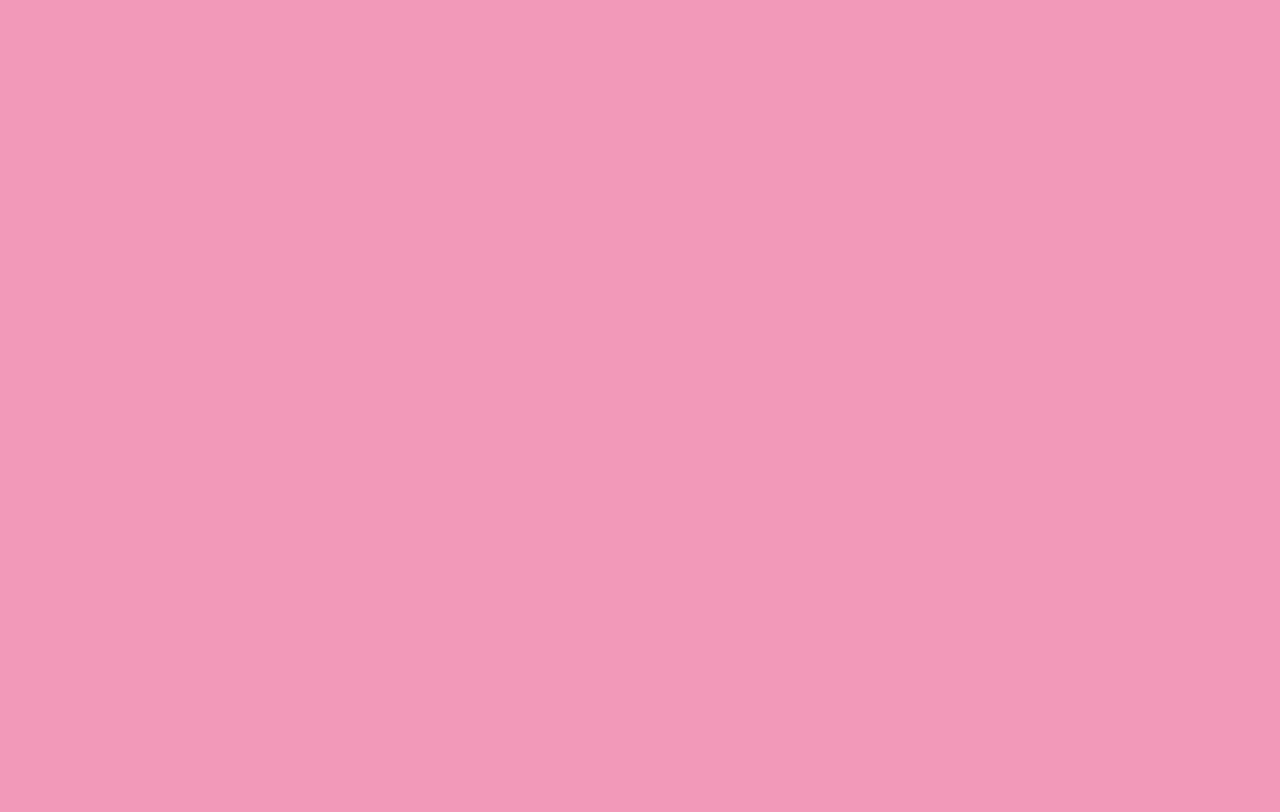
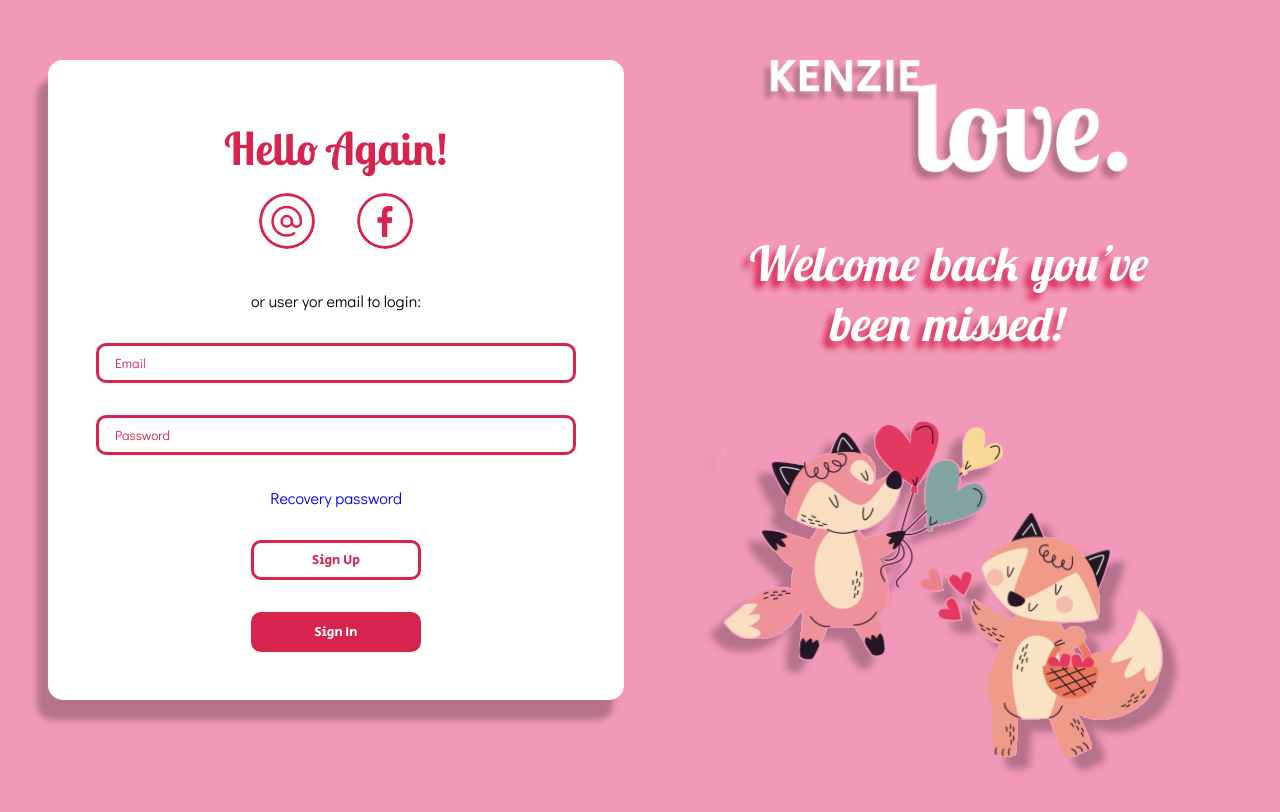
Before and after one commit to httTinder/httTinder-App, a React (Create React App) app in the folder love-kenzie/: page /login in a window 1280 px wide. Before the commit this address had no page. Shown: the part 114-926 px from the top of the page. Before the commit the page ends 800 px from the top, so only its background shows below. Built offline with nearby package versions, Linux system fonts and the light colour scheme.

Commit message:
feat: login page layout

```diff
--- /dev/null
+++ b/love-kenzie/src/pages/login/index.tsx
@@ -0,0 +1,73 @@
+import { Button } from '../../components/button'
+import { Input } from '../../components/input'
+import { SubTitle } from '../../components/subtitle'
+import { Title } from '../../components/title'
+
+import { Container } from '../../styles/container'
+import { Main, MainWrapper, Section } from '../register/style'
+
+import logoDesk from '../../assets/logo/LogoDesk.png'
+
+import fox from '../../assets/animals/foxLove.svg'
+import facebook from '../../assets/socials/facebook.svg'
+import email from '../../assets/socials/mail.svg'
+const LoginPage = () => {
+	return (
+		<MainWrapper>
+			<Container
+				padding
+				flex
+				flexDirection
+				containerWidth={1320}
+				alignItems={'center'}
+				justifyContent={'space-between'}
+				gap={2}>
+				<Section
+					boxShadow
+					whiteBackground={true}
+					padding
+					minWidth={320}
+					borderRadius={15}>
+					<header>
+						<Title>Hello Again!</Title>
+					</header>
+					<Main>
+						<form>
+							<div className='socials'>
+								<a>
+									<img src={email} alt='Login with email' />
+								</a>
+								<a>
+									<img
+										src={facebook}
+										alt='Login with facebook'
+									/>
+								</a>
+							</div>
+							<p>or user yor email to login:</p>
+							<div className='inputs-wrappers'>
+								<Input placeholder='Email' type='email' />
+								<Input placeholder='Password' type='password' />
+							</div>
+							<a href='#'>Recovery password</a>
+							<Button notSelected type='button'>
+								Sign Up
+							</Button>
+							<Button selected type='submit'>
+								Sign In
+							</Button>
+						</form>
+					</Main>
+				</Section>
+				<Section padding>
+					<div className='flex-wrapper'>
+						<img src={logoDesk} />
+						<SubTitle>Welcome back you’ve been missed!</SubTitle>
+						<img className='animalImg' src={fox} alt='' />
+					</div>
+				</Section>
+			</Container>
+		</MainWrapper>
+	)
+}
+export default LoginPage
--- a/love-kenzie/src/pages/register/index.tsx
+++ b/love-kenzie/src/pages/register/index.tsx
@@ -12,13 +12,11 @@ import logoDesk from '../../assets/logo/LogoDesk.png'
 import { Container } from '../../styles/container'
 import { Main, MainWrapper, Section } from './style'
 
+import { useContext } from 'react'
 import { AuthContext } from '../../providers/Auth'
-import { useContext } from 'react'
-
 
 export const RegisterPage = () => {
-
-	const { createUser } = useContext(AuthContext);
+	const { createUser } = useContext(AuthContext)
 
 	return (
 		<MainWrapper>
@@ -46,7 +44,10 @@ export const RegisterPage = () => {
 									<img src={mail} alt='Login with mail' />
 								</a>
 								<a>
-								<img src={facebook} alt='Login with facebook' />
+									<img
+										src={facebook}
+										alt='Login with facebook'
+									/>
 								</a>
 							</div>
 
@@ -56,7 +57,7 @@ export const RegisterPage = () => {
 
 							<div className='inputs-wrappers'>
 								<Input placeholder='Name' type='text' />
-							<Input placeholder='Email' type='email'/>
+								<Input placeholder='Email' type='email' />
 								<Input placeholder='Password' type='password' />
 								<Input
 									placeholder='Confirm Password'
@@ -65,18 +66,8 @@ export const RegisterPage = () => {
 								<Input placeholder='Age' type='number' />
 							</div>
 
-						<div>
-							<label className='terms'>
-								<Input
-									className='terms-checkbox'
-									type='checkbox'
-								/>
-								Agree to the <a>Terms</a>
-							</label>
-						</div>
-
 							<div className='sign-buttons'>
-							<Button selected type='submit' >
+								<Button selected type='submit'>
 									Sign Up
 								</Button>
 								<Button notSelected type='button'>
--- a/love-kenzie/src/pages/register/style.ts
+++ b/love-kenzie/src/pages/register/style.ts
@@ -61,18 +61,21 @@ export const Section = styled.section`
 `
 
 export const Main = styled.main`
-	display: flex;
-	flex-direction: column;
-	justify-content: center;
-	align-items: center;
-	gap: 2rem;
-
+	form {
+		display: flex;
+		flex-direction: column;
+		justify-content: center;
+		align-items: center;
+		gap: 2rem;
+	}
 	.socials,
 	.sign-buttons,
 	.inputs-wrappers {
 		display: flex;
+		justify-content: center;
 		gap: 2rem;
 	}
+
 	.socials > a > img {
 		border: 5px solid transparent;
 		border-radius: 100px;
@@ -95,9 +98,4 @@ export const Main = styled.main`
 		flex-direction: column;
 		width: 100%;
 	}
-	.terms-checkbox {
-		margin: 0 1rem;
-		border-radius: 50px;
-		cursor: pointer;
-	}
 `
--- a/love-kenzie/src/routes/routes.tsx
+++ b/love-kenzie/src/routes/routes.tsx
@@ -1,14 +1,19 @@
-import { Route, Router, Routes } from "react-router-dom";
-import CheckEmailPage from "../pages/email";
-import { RegisterPage } from "../pages/register";
-import EmailChecker from "../pages/EmailChecker";
+import { Route, Routes } from 'react-router-dom'
+import CheckEmailPage from '../pages/email'
+import EmailChecker from '../pages/EmailChecker'
+import LoginPage from '../pages/login'
+import { RegisterPage } from '../pages/register'
 
 export const PagesRoutes = () => {
-  return (
-      <Routes>
-        <Route path="/registerfinish" element={<CheckEmailPage />} />
-        <Route path="/" element={<RegisterPage />} />
-        <Route path="/emailchecker/:tokenEmail" element={<EmailChecker/>} />
-      </Routes>
-  );
-};
+	return (
+		<Routes>
+			<Route path='/registerfinish' element={<CheckEmailPage />} />
+			<Route path='/' element={<RegisterPage />} />
+			<Route
+				path='/emailchecker/:tokenEmail'
+				element={<EmailChecker />}
+			/>
+			<Route path='/login' element={<LoginPage />} />
+		</Routes>
+	)
+}
--- a/love-kenzie/src/styles/global.ts
+++ b/love-kenzie/src/styles/global.ts
@@ -43,10 +43,14 @@ export default createGlobalStyle`
           height: auto;
      }
 
-     p, li, input{
+     p, li, input, a{
           font-family: 'Didact Gothic', sans-serif;
      }
 
+     a {
+          cursor: pointer;
+          text-decoration: none;
+     }
      input::-webkit-input-placeholder{
           font-weight: 500;
      }
```
Also changed, not shown: love-kenzie/src/assets/animals/foxLove.svg (added). Lines whose indentation alone changed are shown as unchanged.
